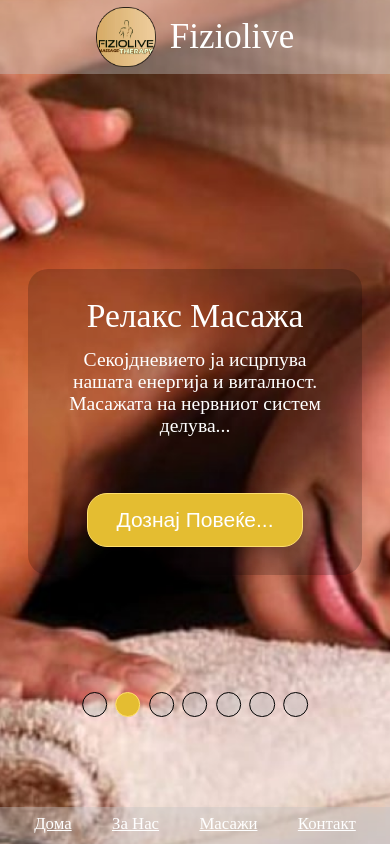
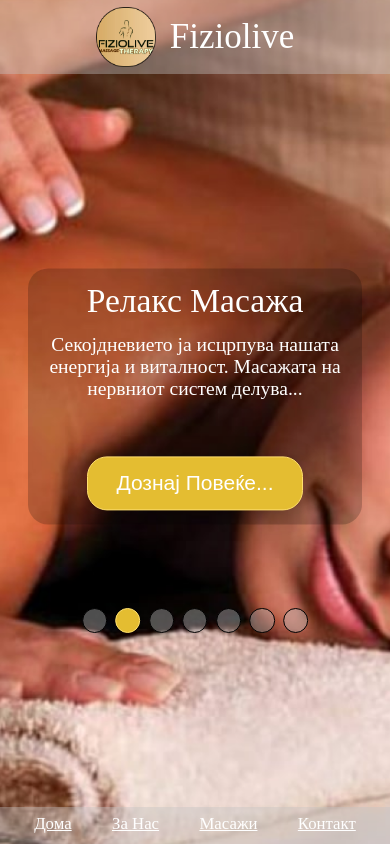
Before and after one commit to SimonAnastasov/Fiziolive, a Next.js app: page / in a window 390 px wide. Shown: the top 844 px of the page. Built offline with nearby package versions, Linux system fonts and the light colour scheme.

Commit message:
Finished version 1.0

```diff
--- a/styles/globals.css
+++ b/styles/globals.css
@@ -532,6 +532,7 @@ button:active {
 
 .showMore .showMoreContainer > p {
   font-size: 2.25rem;
+  text-align: center;
   -ms-flex-item-align: center;
       -ms-grid-row-align: center;
       align-self: center;
@@ -1060,6 +1061,13 @@ button:active {
     width: 1.8rem;
     height: 1.8rem;
   }
+  .landing .main {
+    -webkit-transform: translate(-50%, -60%);
+            transform: translate(-50%, -60%);
+  }
+  .landing .main .container {
+    padding: 1rem;
+  }
   .landing .main .container p:nth-of-type(1) {
     font-size: 2.6rem;
   }
@@ -1071,6 +1079,9 @@ button:active {
     -ms-flex-item-align: center;
         -ms-grid-row-align: center;
         align-self: center;
+  }
+  .landing .dots {
+    bottom: 25%;
   }
   .massages .container i {
     display: none;
--- a/styles/globals.scss
+++ b/styles/globals.scss
@@ -487,6 +487,7 @@ button {
 
         &>p {
             font-size: 2.25rem;
+            text-align: center;
             align-self: center;
             margin-bottom: 1rem;
         }
@@ -1067,7 +1068,11 @@ button {
 
     .landing {
         .main {
+            transform: translate(-50%, -60%);
+
             .container {
+                padding: 1rem;
+
                 p {
                     &:nth-of-type(1) {
                         font-size: 2.6rem;
@@ -1083,6 +1088,10 @@ button {
                     align-self: center;
                 }
             }
+        }
+
+        .dots {
+            bottom: 25%;
         }
     }
 
```
Also changed, not shown: 1 other file (tests, documents, lock files or other folders).
